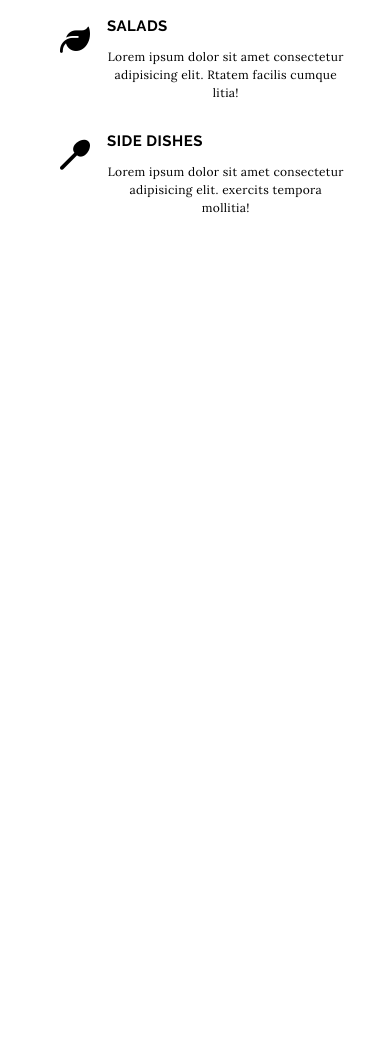
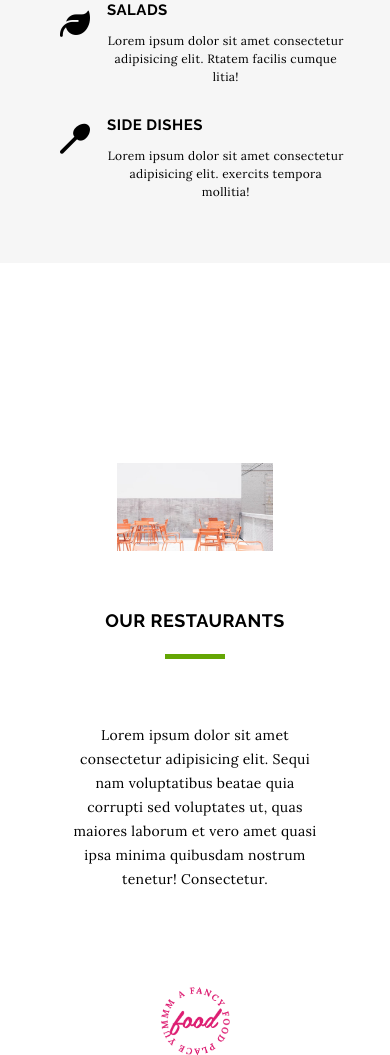
Before and after one commit to hlai16/gloria-lai-project-one, a plain HTML site: page index.html in a window 390 px wide. Shown: the part 2203-3258 px from the top of the page. Before the commit the page ends 2517 px from the top, so only its background shows below. Drawn offline with Linux system fonts and the light colour scheme.

Commit message:
3rd commit

```diff
--- a/index.html
+++ b/index.html
@@ -98,5 +98,20 @@
             </div>
         </div>
     </main>
+    <section class="our_restaurant">
+        <div class="wrapper">
+            <div class="restaurant_img">
+                <img src="assets/home-4.jpeg" alt="Our restaurant's patio">
+                <div class="circle_text">
+                    <img src="assets/home-circle-text.png" alt="fancy food guaranteed stamp">
+                </div>
+            </div>
+            <h2>OUR RESTAURANTS</h2>
+            <div class="green_accent">.</div>
+            <p>Lorem ipsum dolor sit amet consectetur adipisicing elit. Sequi nam voluptatibus beatae
+                quia corrupti sed voluptates ut, quas maiores laborum et vero amet quasi ipsa minima quibusdam
+                nostrum tenetur! Consectetur.</p>
+        </div>
+    </section>
 </body>
 </html>
--- a/styles/sass/_blog.scss
+++ b/styles/sass/_blog.scss
@@ -1,5 +1,4 @@
-@import "variables";
-@import "mixins";
+
 
 .blog_header {
     @include hero_image;
--- a/styles/sass/_contact.scss
+++ b/styles/sass/_contact.scss
@@ -1,5 +1,4 @@
-@import "variables";
-@import "mixins";
+
 
 .contact_header {
     @include hero_image;
--- a/styles/sass/_header.scss
+++ b/styles/sass/_header.scss
@@ -1,6 +1,3 @@
-@import "variables";
-@import "mixins";
-
 
 header .wrapper {
   display: flex;
--- a/styles/sass/_home.scss
+++ b/styles/sass/_home.scss
@@ -1,5 +1,3 @@
-@import "variables";
-@import "mixins";
 
 // Header
 .home_header {
@@ -33,15 +31,16 @@
         }
     }
     .menu {
+        background-color: $white;
         display: grid;
         grid-template-columns: 50% 50%;
         grid-gap: 2.5rem 5rem;
-        margin: 8.5rem 6rem;
-        padding-right: 5rem;
+        padding: 7.5rem 6rem 5rem;
         .menu_div {
             display: grid;
             grid-template-columns: 10% 88%;
             grid-gap: 2rem;
+            padding-right: 5rem;
             span {
                 font-size: 30px;
             }
@@ -57,3 +56,35 @@
         }
     }
 }
+
+// Our Restaurants section
+.our_restaurant .wrapper {
+    display: flex;
+    flex-direction: column;
+    justify-content: space-between;
+    align-items: center;
+    padding: 15rem;
+    .restaurant_img {
+        position: relative;
+        margin-top: 5rem;
+        width: 40%;
+        .circle_text{
+            position: absolute;
+            width: 30%;
+            top: calc(100% - 35rem);
+            right: calc(100% - 55rem);
+        }
+    }
+    h2 {
+        @include subheading;
+        margin-top: 5rem;
+    }
+    .green_accent {
+        @include green_accent;
+        margin-bottom: 5rem;
+    }
+    p{
+        @include p_font;
+        width: 66%;
+    }
+}
--- a/styles/sass/_media.scss
+++ b/styles/sass/_media.scss
@@ -1,7 +1,3 @@
-@import 'variables';
-@import 'mixins';
-
-
 // Portrait tablet and small desktops
 @media (max-width: 940px) {
     // header
@@ -20,6 +16,23 @@
         .m_p_e,
         .menu {
             grid-column: 1/-1;
+        }
+    }
+    // Our Restaurants Section
+    .our_restaurant .wrapper {
+        background-image: url(../assets/home-circle-text.png);
+        background-position: 50% 100%;
+        background-size: 10%;
+        background-repeat: no-repeat;
+        margin: auto -15rem;
+        .restaurant_img {
+            width: 100%;
+            .circle_text{
+                display: none;
+            }
+            p{
+                width: 90%;
+            }
         }
     }
 }
--- a/styles/sass/_mixins.scss
+++ b/styles/sass/_mixins.scss
@@ -16,9 +16,9 @@
 }
 
 // Green Accent Line
-@mixin green_accent {
-    width: 10%;
-    height: 0.75%;
+@mixin green_accent($green_accent_height: 5px) {
+    width: 60px;
+    height: $green_accent_height;
     background-color: $deep_green;
     color: transparent;
     margin: auto 45%;
```
Also changed, not shown: styles/style.css.
